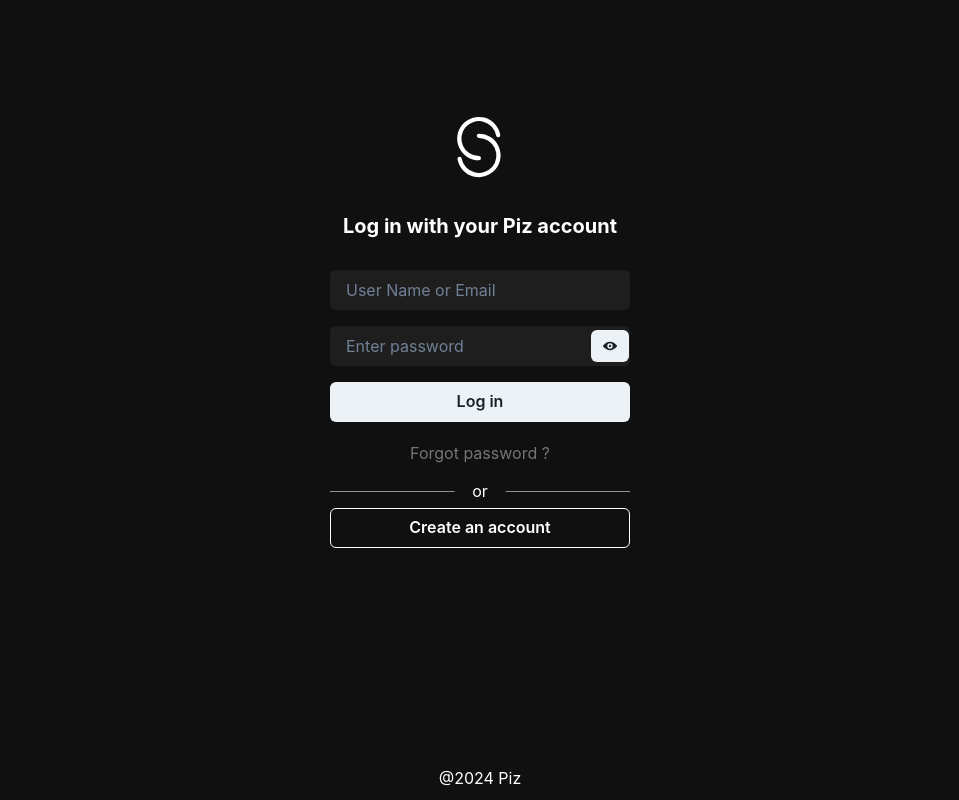
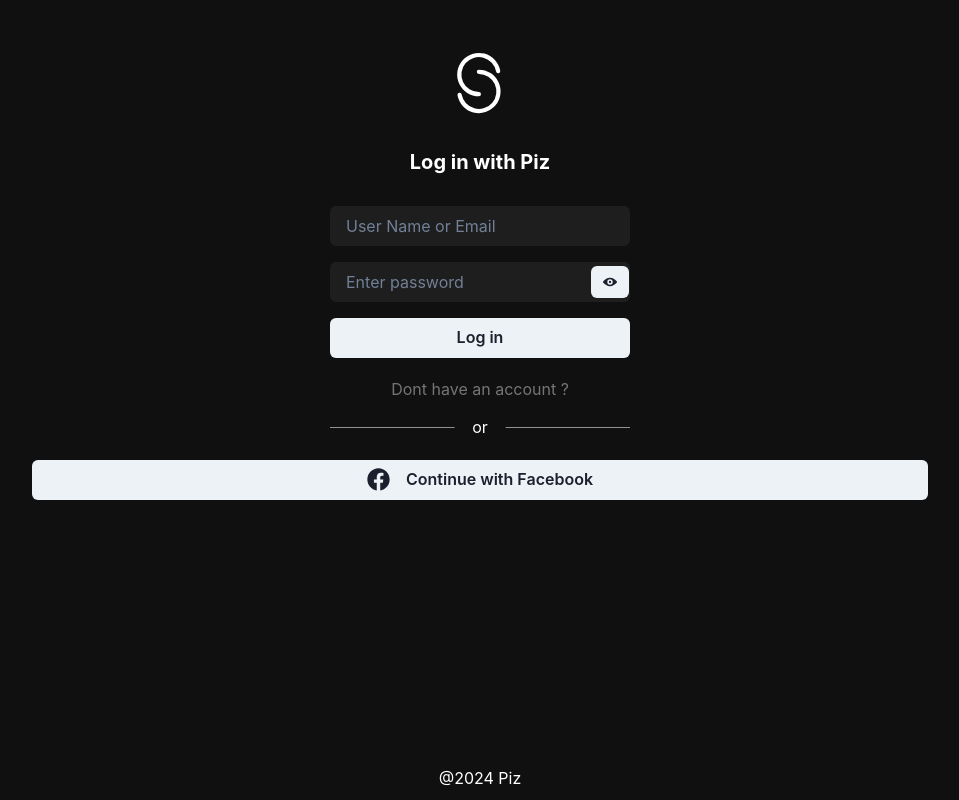
Before and after one commit to thanhhoann/old_piz, a Next.js app: page /accounts/signin in a window 1280 px wide. Shown: the whole page, without its empty margins (160-1119 px from the left). Built offline with nearby package versions, Linux system fonts and the light colour scheme.

Commit message:
add signin UI

```diff
--- a/app/accounts/layout.tsx
+++ /dev/null
@@ -1,14 +0,0 @@
-import { Flex, Heading } from '@chakra-ui/react'
-import Image from 'next/image'
-import { Logo } from '../assets/AssetUtil'
-
-export default function AccountsLayout({ children }: { children: React.ReactNode }) {
-  return (
-    <>
-      <Flex direction="column" justifyContent="center" alignItems="center" gap="2rem" mt="7rem">
-        <Image src={Logo} alt="Logo" width={70} height={70} />
-          {children}
-      </Flex>
-    </>
-  )
-}
--- a/app/accounts/signin/page.tsx
+++ b/app/accounts/signin/page.tsx
@@ -1,34 +1,9 @@
-import Image from 'next/image'
-import { Logo } from '@/app/assets/AssetUtil'
-import CustomInput, { CustomPasswordInput } from '@/app/ui/CustomInput'
-import { Text, AbsoluteCenter, Box, Button, Divider, Flex, Heading, Center, Link } from '@chakra-ui/react'
-import { appBackgroundColor, appTextColor } from '@/utils/colors'
-import NextLink from 'next/link'
-import { ForgotPasswordRoute, SignUpRoute } from '@/utils/app_routes'
-import CustomDivider from '@/app/ui/CustomDivider'
+import LoginForm from '@/components/auth/login-form'
 
 export default function SignIn() {
   return (
     <>
-      <Heading size="md">Log in with your Piz account</Heading>
-      <Flex direction="column" gap="1rem" width="300px">
-        <CustomInput type="text" text="User Name or Email" />
-        <CustomPasswordInput />
-        <Button _hover={{ bg: 'black', color: 'white' }}>Log in</Button>
-        <Center bg={appBackgroundColor} px="4" mt="0.2rem" mb="0.6rem">
-          <Link as={NextLink} style={{ color: appTextColor }} href={ForgotPasswordRoute}>
-            Forgot password ?
-          </Link>
-        </Center>
-
-        <CustomDivider />
-
-        <Link as={NextLink} href={SignUpRoute}>
-          <Button variant="ghost" border="1px" borderColor="white" color="white" width="100%" _hover={{ bg: 'white', color: 'black' }}>
-            Create an account
-          </Button>
-        </Link>
-      </Flex>
+      <LoginForm />
     </>
   )
 }
--- /dev/null
+++ b/components/auth/form-wrapper.tsx
@@ -0,0 +1,43 @@
+import React, { useState, useEffect } from 'react'
+import { Button, Center, Text, Flex, Heading, Link } from '@chakra-ui/react'
+import Image from 'next/image'
+import { Logo } from '@/app/assets/AssetUtil'
+import { FaFacebook } from 'react-icons/fa'
+import NextLink from 'next/link'
+import { appBackgroundColor, appTextColor } from '@/utils/colors'
+import { ForgotPasswordRoute } from '@/utils/app_routes'
+import CustomDivider from '@/app/ui/CustomDivider'
+
+interface FormWrapperProps {
+  children: React.ReactNode
+  headerText: string
+  backButtonText: string
+  backButtonLink: string
+  socialButton?: boolean
+}
+
+export default function FormWrapper({ children, headerText, backButtonText, backButtonLink, socialButton }: FormWrapperProps) {
+  return (
+    <>
+      <Flex direction="column" justifyContent="center" alignItems="center" gap="2rem" mt="3rem">
+        <Image src={Logo} alt="Logo" width={70} height={70} />
+        <Heading size="md">{headerText}</Heading>
+        <Flex direction="column" gap="1rem" width="300px">
+          {children}
+          <Center bg={appBackgroundColor} px="4" mt="0.2rem" mb="0.6rem">
+            <Link as={NextLink} style={{ color: appTextColor }} href={backButtonLink}>
+              {backButtonText}
+            </Link>
+          </Center>
+          {socialButton && <CustomDivider />}
+        </Flex>
+        {socialButton && (
+          <Button width="70%" gap="1rem">
+            <FaFacebook size={23} />
+            <Text>Continue with Facebook</Text>
+          </Button>
+        )}
+      </Flex>
+    </>
+  )
+}
--- /dev/null
+++ b/components/auth/login-form.tsx
@@ -0,0 +1,22 @@
+import React, { useState, useEffect } from 'react'
+import Image from 'next/image'
+import { Logo } from '@/app/assets/AssetUtil'
+import CustomInput, { CustomPasswordInput } from '@/app/ui/CustomInput'
+import { Text, AbsoluteCenter, Box, Button, Divider, Flex, Heading, Center, Link } from '@chakra-ui/react'
+import { appBackgroundColor, appTextColor } from '@/utils/colors'
+import NextLink from 'next/link'
+import { ForgotPasswordRoute, SignUpRoute } from '@/utils/app_routes'
+import CustomDivider from '@/app/ui/CustomDivider'
+import FormWrapper from './form-wrapper'
+
+export default function LoginForm() {
+  return (
+    <>
+      <FormWrapper headerText="Log in with Piz" backButtonText="Dont have an account ?" backButtonLink={SignUpRoute} socialButton>
+        <CustomInput type="text" text="User Name or Email" />
+        <CustomPasswordInput />
+        <Button _hover={{ bg: 'black', color: 'white' }}>Log in</Button>
+      </FormWrapper>
+    </>
+  )
+}
--- a/package.json
+++ b/package.json
@@ -28,6 +28,7 @@
     "react": "^18",
     "react-dom": "^18",
     "react-hook-form": "^7.51.0",
+    "react-icons": "^5.0.1",
     "tailwind-merge": "^2.2.1",
     "tailwindcss-animate": "^1.0.7",
     "yup": "^1.4.0",
```
Also changed, not shown: 1 other file (tests, documents, lock files or other folders).
